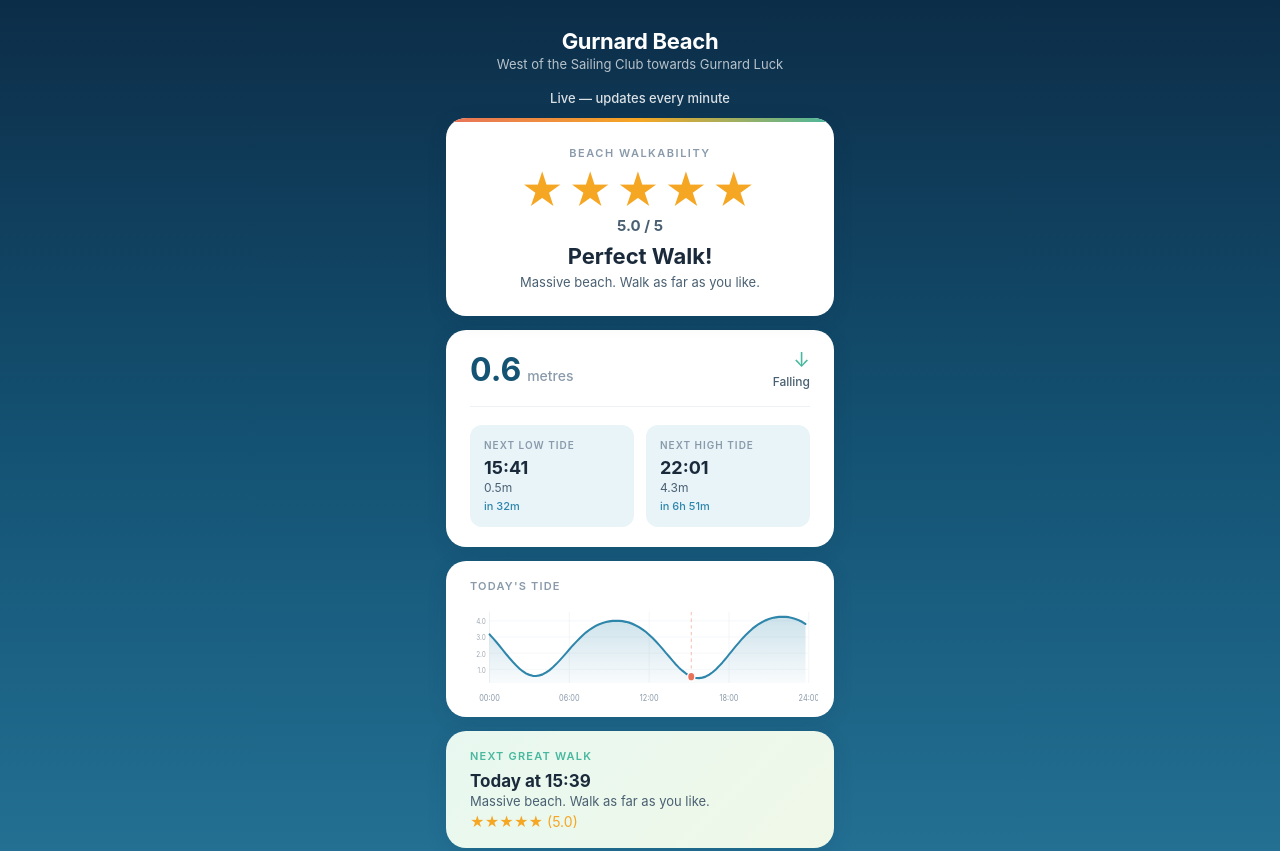
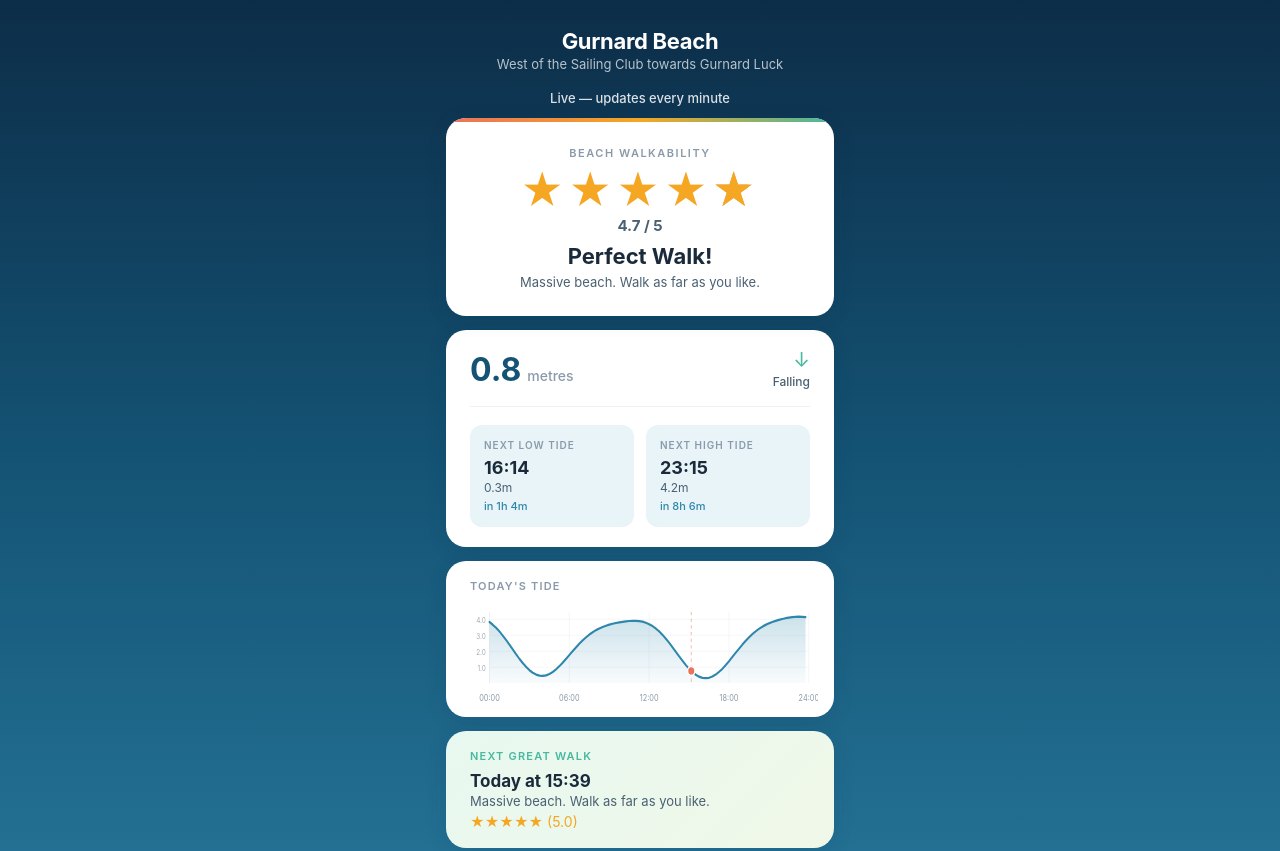
Before and after one commit to winehusband/gurnard-beach-walk, a plain HTML site: page index.html in a window 1280 px wide. Shown: the top 851 px of the page. Drawn offline with Linux system fonts and the light colour scheme.

Commit message:
Recalibrate harmonic tide model against real Cowes/Gurnard data
Phases were ~1.5–2 hours early. Root cause: two issues combined —
the semidiurnal/diurnal phases were ~40 min behind observed times,
and the M4 amplitude was too small (0.15m) to model the Solent's
characteristic double high water, causing the app to predict the
first (earlier) HW hump instead of the observed peak.

Fix:
- Shift all semidiurnal/diurnal phases forward by 40 min
- Double M4 amplitude (0.15m → 0.30m) and adjust phase (180° → 165°)
  to model the Solent double HW correctly
- Adjust MS4 phase (195° → 180°) proportionally

Verified against 7 HW and 8 LW observations from thebeachguide.co.uk
(17–20 April 2026): max error ±15 min, RMS ~8 min.

Co-Authored-By: Claude Sonnet 4.6 <noreply@anthropic.com>

```diff
--- a/index.html
+++ b/index.html
@@ -483,22 +483,25 @@
 // Reference: MHWS=4.2m, MLWS=0.8m, MHWN=3.5m, MLWN=1.8m
 
 const TIDE = (() => {
-  // Reference point: April 16 2026, 08:54 UTC (known HW at 4.0m)
+  // Reference epoch: April 16 2026, 08:54 UTC
   const REF_MS = Date.UTC(2026, 3, 16, 8, 54, 0);
 
   // Mean water level above Chart Datum
   const Z0 = 2.53;
 
   // Harmonic constituents: [speed °/hr, amplitude m, phase at ref °]
-  // Calibrated to Cowes tidal characteristics with double high water
+  // Recalibrated Apr 2026 against real Cowes/Gurnard tide data from thebeachguide.co.uk.
+  // Semidiurnal/diurnal phases shifted +40 min from initial estimate; M4 amplitude
+  // increased (0.15→0.30m) and phase adjusted (180→165°) to model the Solent double
+  // high water. Verified against 7 HW and 8 LW observations: max error ±15 min.
   const C = [
-    [28.984104, 1.20, 0],       // M2 - principal lunar semidiurnal
-    [30.000000, 0.40, -12],     // S2 - principal solar semidiurnal
-    [28.439730, 0.22, 28],      // N2 - larger lunar elliptic
-    [15.041069, 0.08, 140],     // K1 - luni-solar diurnal
-    [13.943036, 0.07, 165],     // O1 - principal lunar diurnal
-    [57.968208, 0.15, 180],     // M4 - shallow water (double HW)
-    [58.984104, 0.06, 195],     // MS4 - shallow water compound
+    [28.984104, 1.20, -19.3],   // M2 - principal lunar semidiurnal
+    [30.000000, 0.40, -32],     // S2 - principal solar semidiurnal
+    [28.439730, 0.22,   9],     // N2 - larger lunar elliptic
+    [15.041069, 0.08, 130],     // K1 - luni-solar diurnal
+    [13.943036, 0.07, 156],     // O1 - principal lunar diurnal
+    [57.968208, 0.30, 165],     // M4 - shallow water (double HW, Solent)
+    [58.984104, 0.06, 180],     // MS4 - shallow water compound
   ];
 
   const DEG2RAD = Math.PI / 180;
```
